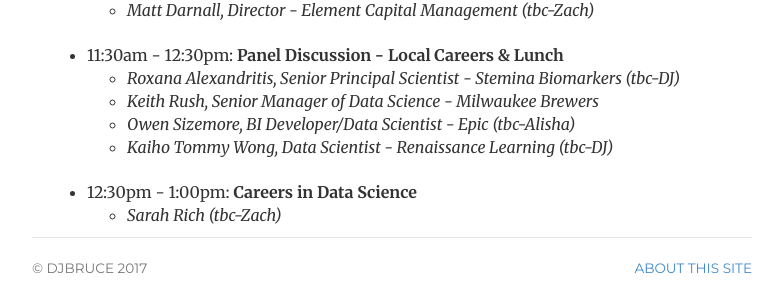
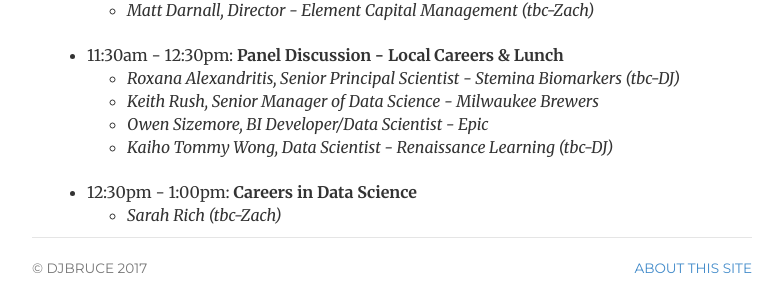
Before and after one commit to julietteBruce/MathCareers, a Jekyll site: the page built from schedule/index.html, in a window 1280 px wide. Shown: the part 419-725 px from the top of the page, without its empty margins (248-1030 px from the left). Built offline with Jekyll 4.4.1, drawn with Linux system fonts in a browser that asks for light colours.

Commit message:
Schedule Update

```diff
--- a/schedule/index.html
+++ b/schedule/index.html
@@ -30,7 +30,7 @@
 		<ul>
 			<li><i>Roxana Alexandritis, Senior Principal Scientist - Stemina Biomarkers (tbc-DJ)</i></li>
 			<li><i>Keith Rush, Senior Manager of Data Science - Milwaukee Brewers</i></li>
-			<li><i>Owen Sizemore, BI Developer/Data Scientist - Epic (tbc-Alisha)</i></li>
+			<li><i>Owen Sizemore, BI Developer/Data Scientist - Epic</i></li>
 			<li><i>Kaiho Tommy Wong, Data Scientist - Renaissance Learning (tbc-DJ)</i></li>
 		</ul>
 	<br>
```
